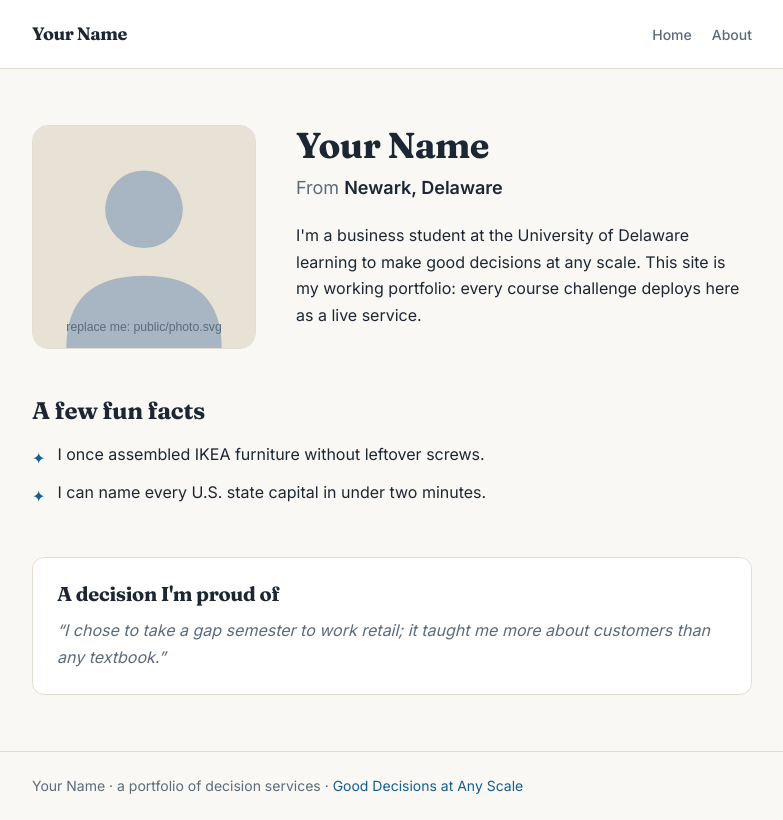
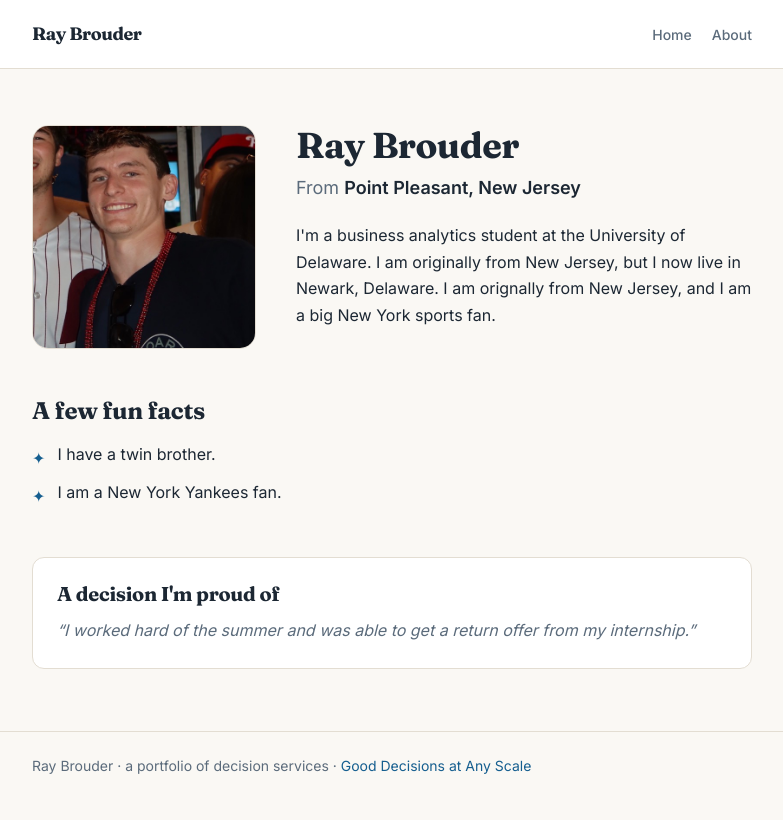
Before and after one commit to rbrouder/my-site, a Next.js app: page /about in a window 1280 px wide. Shown: the whole page, without its empty margins (248-1031 px from the left). Built offline with nearby package versions, Linux system fonts and the light colour scheme.

Commit message:
Replace the placeholder person with me

```diff
--- a/src/profile.ts
+++ b/src/profile.ts
@@ -16,33 +16,33 @@
 
 export const profile = {
   /** Your name as you want it to appear everywhere. */
-  displayName: "Your Name",
+  displayName: "Ray Brouder",
 
   /** Your UD email — must match the one you signed into the course with. */
-  email: "you@udel.edu",
+  email: "rbrouder@udel.edu",
 
   /** Where you're from. Shows on your roster card and /about. */
-  hometown: "Newark, Delaware",
+  hometown: "Point Pleasant, New Jersey",
 
   /**
    * 2 to 4 fun facts (the grader checks the count!). Real ones: they're
    * how classmates find something to say hello about.
    */
   funFacts: [
-    "I once assembled IKEA furniture without leftover screws.",
-    "I can name every U.S. state capital in under two minutes.",
+    "I have a twin brother.",
+    "I am a New York Yankees fan.",
   ],
 
   /** One decision you're proud of, in a sentence. */
   decisionImProudOf:
-    "I chose to take a gap semester to work retail; it taught me more about customers than any textbook.",
+    "I worked hard of the summer and was able to get a return offer from my internship.",
 
   /**
    * Your photo. Replace public/photo.svg with a real photo of you
    * (e.g. put photo.jpg in the public/ folder and change this to "/photo.jpg").
    * It must be a real image file: the grader fetches it and checks.
    */
-  photoPath: "/photo.svg",
+  photoPath: "ray_photo.jpg",
 
   /**
    * Who can see your roster card:
@@ -58,12 +58,12 @@ export const profile = {
    * A short bio for your home page: two or three sentences, written like
    * a person, not a resume. What are you studying? What do you care about?
    */
-  bio: "I'm a business student at the University of Delaware learning to make good decisions at any scale. This site is my working portfolio: every course challenge deploys here as a live service.",
+  bio: "I'm a business analytics student at the University of Delaware. I am originally from New Jersey, but I now live in Newark, Delaware. I am orignally from New Jersey, and I am a big New York sports fan.",
 
   /**
    * Your GitHub repo URL. The course platform reads this from /api/health to
    * verify you have ≥ 5 commits spread over days (not one bulk dump).
    * Example: "https://github.com/your-username/your-repo"
    */
-  repoUrl: "https://github.com/your-username/your-repo",
+  repoUrl: "https://github.com/rbrouder/decision-services",
 };
```
Also changed, not shown: public/ray_photo.jpg (added).
